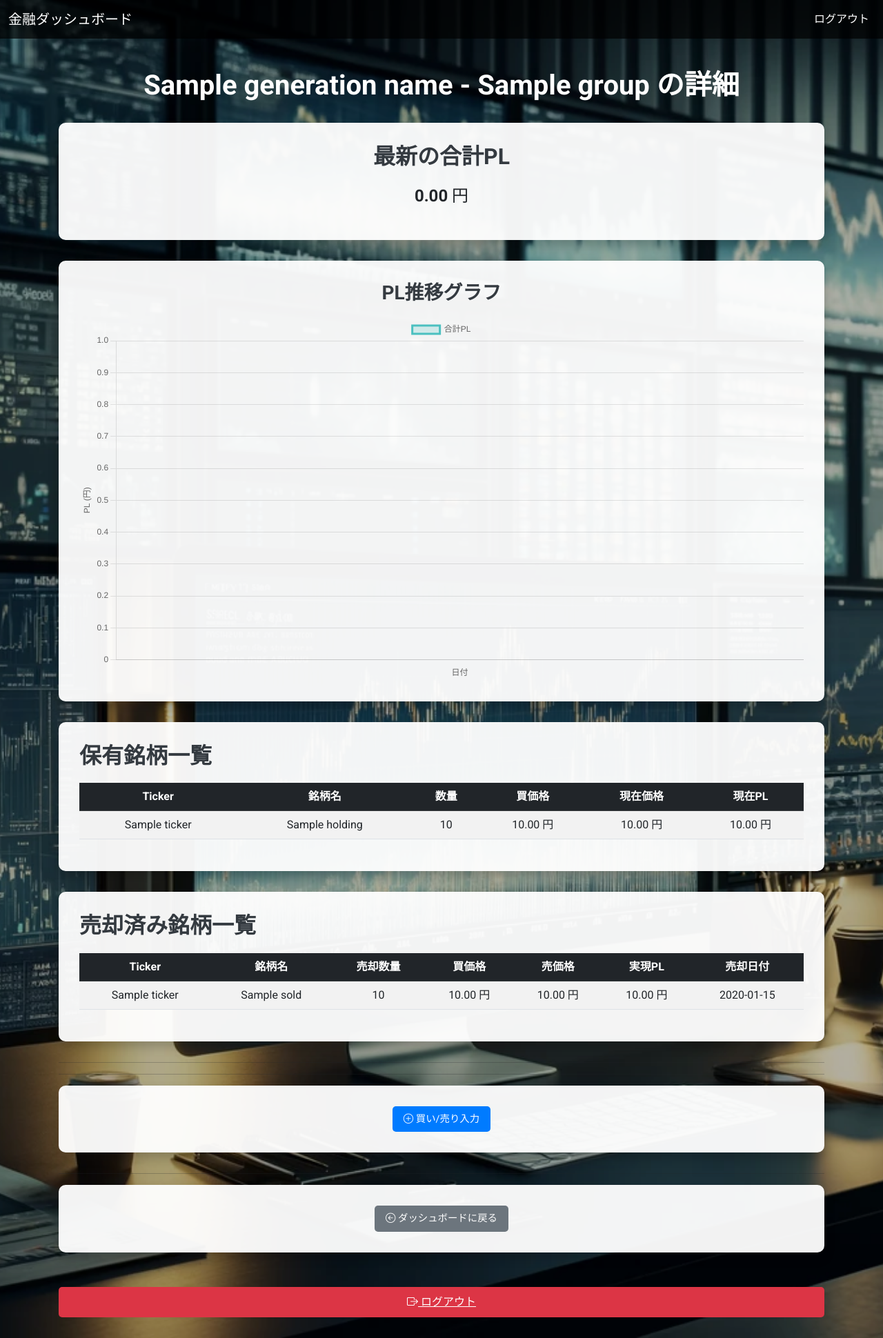
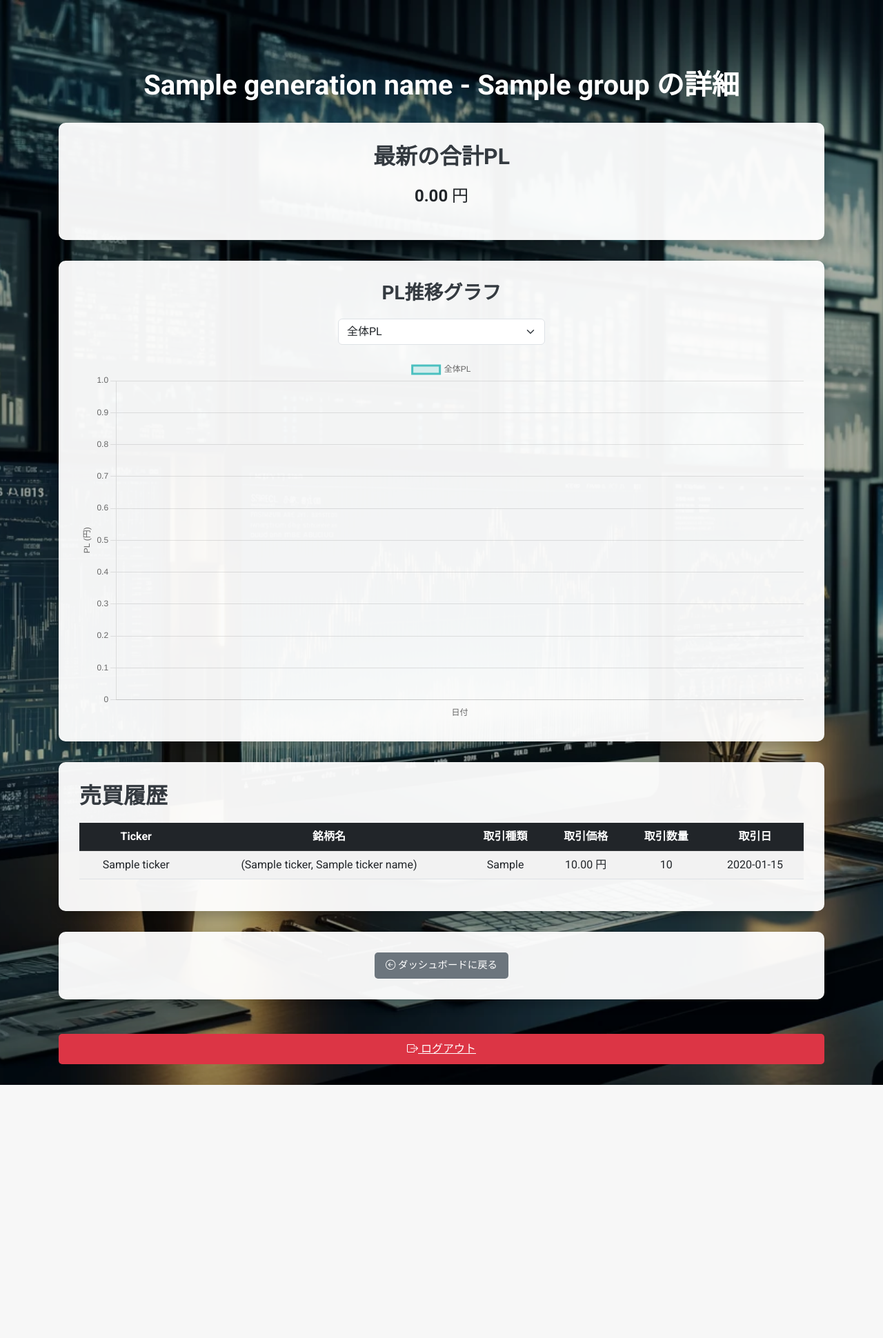
Before and after one commit to hirotoshi217/IA_PL_System, a Flask app: template templates/group_PL.html in a window 1280 px wide. Shown: the whole page at 69% size. After the commit the page ends 1573 px from the top, so only its background shows below. Run offline with Flask 3, Linux system fonts and the light colour scheme; tables that the repository leaves empty hold one stand-in row (values such as "Sample post"); the template is opened without the code that fills it: values that come from a table or form of the project are taken from there, most other values are stand-ins (such as "Sample title", 1, 10 or a date in 2020); parts of the project's set-up code (start-up, migrations or seed data) failed here and were passed over; some libraries are stand-ins or nearby versions.

Commit message:
Update group_PL.html

```diff
--- a/templates/group_PL.html
+++ b/templates/group_PL.html
@@ -1,20 +1,16 @@
-<!-- templates/group_PL.html -->
 <!DOCTYPE html>
 <html lang="ja">
 <head>
   <meta charset="UTF-8">
   <title>{{ generation_name }} - {{ group.group_name }} の詳細</title>
-  <!-- Bootstrap CSSの読み込み -->
+  <!-- Bootstrap CSS, Google Fonts, Bootstrap Icons, Chart.js の読み込み -->
   <link href="https://cdn.jsdelivr.net/npm/bootstrap@5.3.0/dist/css/bootstrap.min.css" rel="stylesheet">
-  <!-- Google Fontsの読み込み（オプション） -->
   <link href="https://fonts.googleapis.com/css2?family=Roboto:wght@400;700&display=swap" rel="stylesheet">
-  <!-- Bootstrap Iconsの読み込み（オプション） -->
   <link rel="stylesheet" href="https://cdn.jsdelivr.net/npm/bootstrap-icons@1.10.5/font/bootstrap-icons.css">
-  <!-- Chart.jsの導入 -->
   <script src="https://cdn.jsdelivr.net/npm/chart.js"></script>
   <style>
+    /* （旧版のデザインをそのまま維持） */
     body {
-      /* 背景画像の設定 */
       background-image: url("{{ url_for('static', filename='images/finance-background.jpg') }}");
       background-size: cover;
       background-position: center;
@@ -23,38 +19,30 @@
       font-family: 'Roboto', sans-serif;
       position: relative;
       margin: 0;
-      padding-top: 70px; /* ナビゲーションバーの高さ分の余白 */
+      padding-top: 70px;
     }
-
-    /* オーバーレイの追加 */
     body::before {
       content: "";
       position: absolute;
-      top: 0;
-      left: 0;
-      width: 100%;
-      height: 100%;
-      background-color: rgba(0, 0, 0, 0.3); /* 半透明の黒 */
+      top: 0; left: 0;
+      width: 100%; height: 100%;
+      background-color: rgba(0, 0, 0, 0.3);
       z-index: 1;
     }
-
     .main-container {
       position: relative;
-      z-index: 2; /* オーバーレイの上に表示 */
+      z-index: 2;
       padding: 30px 15px;
     }
-
     .page-header {
       color: #ffffff;
       text-align: center;
       margin-bottom: 30px;
     }
-
     .page-header h1 {
       font-size: 2.5rem;
       font-weight: 700;
     }
-
     .section {
       background-color: rgba(255, 255, 255, 0.95);
       padding: 30px;
@@ -62,13 +50,11 @@
       box-shadow: 0 8px 16px rgba(0, 0, 0, 0.2);
       margin-bottom: 30px;
     }
-
     .section h2, .section h3 {
       color: #343a40;
       font-weight: 700;
       margin-bottom: 20px;
     }
-
     .btn-custom {
       background-color: #007bff;
       color: #ffffff;
@@ -79,14 +65,12 @@
       transition: background-color 0.3s ease, transform 0.2s ease;
       text-decoration: none;
     }
-
     .btn-custom:hover {
       background-color: #0056b3;
       transform: translateY(-2px);
       text-decoration: none;
       color: #ffffff;
     }
-
     .btn-secondary-custom {
       background-color: #6c757d;
       color: #ffffff;
@@ -97,14 +81,12 @@
       transition: background-color 0.3s ease, transform 0.2s ease;
       text-decoration: none;
     }
-
     .btn-secondary-custom:hover {
       background-color: #5a6268;
       transform: translateY(-2px);
       text-decoration: none;
       color: #ffffff;
     }
-
     .logout-button {
       background-color: #dc3545;
       color: #ffffff;
@@ -118,7 +100,6 @@
       display: inline-block;
       margin-top: 20px;
     }
-
     .logout-button:hover {
       background-color: #c82333;
       transform: translateY(-2px);
@@ -126,66 +107,43 @@
       cursor: pointer;
       text-decoration: none;
     }
-
-    /* ナビゲーションバーのスタイル */
     .navbar-custom {
       background-color: rgba(0, 0, 0, 0.7);
     }
-
     .navbar-custom .navbar-brand,
     .navbar-custom .nav-link {
       color: #ffffff;
     }
-
     .navbar-custom .nav-link:hover {
       color: #cccccc;
     }
-
-    /* レスポンシブデザイン調整 */
     @media (max-width: 768px) {
       .page-header h1 {
         font-size: 2rem;
       }
-
       .btn-custom, .btn-secondary-custom, .logout-button {
         font-size: 0.9rem;
         padding: 8px 16px;
       }
-
       .table-responsive {
         overflow-x: auto;
       }
     }
-
-    /* テーブルのスタイル調整 */
     table {
       width: 100%;
     }
-
     th, td {
       vertical-align: middle !important;
       text-align: center;
     }
+    /* 選択バー用スタイル */
+    #datasetSelect {
+      margin-bottom: 20px;
+      max-width: 300px;
+    }
   </style>
 </head>
 <body>
-  <!-- ナビゲーションバー -->
-  <nav class="navbar navbar-expand-lg navbar-dark fixed-top navbar-custom">
-    <div class="container-fluid">
-      <a class="navbar-brand" href="{{ url_for('auth.index') }}">金融ダッシュボード</a>
-      <button class="navbar-toggler" type="button" data-bs-toggle="collapse" data-bs-target="#navbarNav"
-              aria-controls="navbarNav" aria-expanded="false" aria-label="ナビゲーションの切替">
-        <span class="navbar-toggler-icon"></span>
-      </button>
-      <div class="collapse navbar-collapse" id="navbarNav">
-        <ul class="navbar-nav ms-auto">
-          <li class="nav-item">
-            <a class="nav-link" href="{{ url_for('auth.logout') }}">ログアウト</a>
-          </li>
-        </ul>
-      </div>
-    </div>
-  </nav>
 
   <!-- メインコンテンツ -->
   <div class="main-container container">
@@ -194,14 +152,13 @@
       <h1>{{ generation_name }} - {{ group.group_name }} の詳細</h1>
     </div>
 
-    <!-- エラーメッセージや成功メッセージの表示 -->
+    <!-- エラーメッセージ／成功メッセージ -->
     {% if error %}
     <div class="alert alert-danger alert-dismissible fade show" role="alert">
       {{ error }}
       <button type="button" class="btn-close" data-bs-dismiss="alert" aria-label="閉じる"></button>
     </div>
     {% endif %}
-
     {% if success %}
     <div class="alert alert-success alert-dismissible fade show" role="alert">
       {{ success }}
@@ -218,96 +175,50 @@
     <!-- PL推移グラフ -->
     <div class="section">
       <h3 class="text-center">PL推移グラフ</h3>
+      <!-- データセット選択用ドロップダウン -->
+      <div class="d-flex justify-content-center">
+        <select id="datasetSelect" class="form-select">
+          <option value="overall" selected>全体PL</option>
+          {% for ticker, name in ticker_names.items() %}
+          <option value="{{ ticker }}">{{ name }}</option>
+          {% endfor %}
+        </select>
+      </div>
       <div class="chart-container">
         <canvas id="plChart"></canvas>
       </div>
     </div>
 
-    <!-- 保有銘柄一覧 -->
+    <!-- 売買履歴テーブル（Accept テーブル） -->
     <div class="section">
-      <h2>保有銘柄一覧</h2>
+      <h2>売買履歴</h2>
       <div class="table-responsive">
         <table class="table table-striped table-hover">
           <thead class="table-dark">
             <tr>
               <th>Ticker</th>
               <th>銘柄名</th>
-              <th>数量</th>
-              <th>買価格</th>
-              <th>現在価格</th>
-              <th>現在PL</th>
+              <th>取引種類</th>
+              <th>取引価格</th>
+              <th>取引数量</th>
+              <th>取引日</th>
             </tr>
           </thead>
           <tbody>
-            {% for holding in holdings %}
+            {% for trade in trade_history %}
             <tr>
-              <td>{{ holding.ticker }}</td>
-              <td>{{ holding.ticker_name }}</td>
-              <td>{{ holding.quantity }}</td>
-              <td>{{ "%.2f"|format(holding.buy_price) }} 円</td>
-              <td>{{ "%.2f"|format(holding.current_price) }} 円</td>
-              <td>{{ "%.2f"|format(holding.current_pl) }} 円</td>
+              <td>{{ trade.ticker }}</td>
+              <td>{{ ticker_names[trade.ticker] }}</td>
+              <td>{{ trade.request_type }}</td>
+              <td>{{ "%.2f"|format(trade.transaction_price) }} 円</td>
+              <td>{{ trade.transaction_quantity }}</td>
+              <td>{{ trade.transaction_date.strftime('%Y-%m-%d') }}</td>
             </tr>
             {% endfor %}
           </tbody>
         </table>
       </div>
     </div>
-
-    <!-- 売却済み銘柄一覧 -->
-    <div class="section">
-      <h2>売却済み銘柄一覧</h2>
-      <div class="table-responsive">
-        <table class="table table-striped table-hover">
-          <thead class="table-dark">
-            <tr>
-              <th>Ticker</th>
-              <th>銘柄名</th>
-              <th>売却数量</th>
-              <th>買価格</th>
-              <th>売価格</th>
-              <th>実現PL</th>
-              <th>売却日付</th>
-            </tr>
-          </thead>
-          <tbody>
-            {% for sold in solds %}
-            <tr>
-              <td>{{ sold.ticker }}</td>
-              <td>{{ sold.ticker_name }}</td>
-              <td>{{ sold.sold_quantity }}</td>
-              <td>{{ "%.2f"|format(sold.buy_price) }} 円</td>
-              <td>{{ "%.2f"|format(sold.sell_price) }} 円</td>
-              <td>{{ "%.2f"|format(sold.realized_pl) }} 円</td>
-              <td>{{ sold.trade_date.strftime('%Y-%m-%d') }}</td>
-            </tr>
-            {% endfor %}
-          </tbody>
-        </table>
-      </div>
-    </div>
-
-    <hr>
-
-    <!-- 編集ボタン: admin または 自分の期のユーザーのみ表示 -->
-    {% if current_user.role == 'admin' or current_user.generation_id == generation_id %}
-    <div class="section text-center">
-      <a href="{{ url_for('trade.group_bs_edit', generation_id=generation_id, group_id=group.group_id) }}" class="btn btn-custom">
-        <i class="bi bi-pencil-square"></i> 保有銘柄と売却済み銘柄を編集
-      </a>
-    </div>
-    {% endif %}
-
-    <hr>
-
-    <!-- 売買入力ページへのリンク -->
-    <div class="section text-center">
-      <a href="{{ url_for('trade.bs_input', generation_id=generation_id, group_id=group.group_id) }}" class="btn btn-custom">
-        <i class="bi bi-plus-circle"></i> 買い/売り入力
-      </a>
-    </div>
-
-    <hr>
 
     <!-- ダッシュボードへ戻る -->
     <div class="section text-center">
@@ -324,54 +235,79 @@
     </div>
   </div>
 
-  <!-- グラフ描画用のJavaScript -->
+  <!-- グラフ描画用JavaScript -->
   <script>
-    // テンプレートから渡されたデータをJavaScript変数に格納
-    const chartDates = {{ chart_dates | tojson }};
-    const chartPL = {{ chart_pl | tojson }};
+    // Chart.js のグラフ描画
+    const overallDates = {{ chart_dates | tojson }};
+    const overallPL = {{ chart_pl | tojson }};
+    // 個別銘柄のPL履歴（dict形式）を取得
+    const stockHistory = {{ group_each_stock_history | tojson }};
+    // 銘柄名マッピング
+    const tickerNames = {{ ticker_names | tojson }};
 
-    // Chart.jsでグラフを描画
+    // 初期データは全体PL
     const ctx = document.getElementById('plChart').getContext('2d');
-    const plChart = new Chart(ctx, {
-        type: 'line',
-        data: {
-            labels: chartDates,
-            datasets: [{
-                label: '合計PL',
-                data: chartPL,
+    let currentDataset = {
+      label: '全体PL',
+      data: overallPL,
       borderColor: 'rgba(75, 192, 192, 1)',
       backgroundColor: 'rgba(75, 192, 192, 0.2)',
       fill: true,
       tension: 0.1
-            }]
+    };
+
+    const plChart = new Chart(ctx, {
+      type: 'line',
+      data: {
+        labels: overallDates,
+        datasets: [ currentDataset ]
       },
       options: {
         responsive: true,
         plugins: {
-              legend: {
-                position: 'top',
-              },
-              title: {
-                display: false,
-                text: 'PL推移グラフ'
-              }
+          legend: { position: 'top' },
+          title: { display: false, text: 'PL推移グラフ' }
         },
         scales: {
-                x: {
-                    title: {
-                        display: true,
-                        text: '日付'
-                    }
-                },
-                y: {
-                    title: {
-                        display: true,
-                        text: 'PL (円)'
-                    },
-                    beginAtZero: true
+          x: { title: { display: true, text: '日付' } },
+          y: { title: { display: true, text: 'PL (円)' }, beginAtZero: true }
         }
       }
+    });
+
+    // データセット切替用の処理
+    document.getElementById('datasetSelect').addEventListener('change', function() {
+      const selected = this.value;
+      let newDataset;
+      let newLabels;
+
+      if (selected === 'overall') {
+        newDataset = {
+          label: '全体PL',
+          data: overallPL,
+          borderColor: 'rgba(75, 192, 192, 1)',
+          backgroundColor: 'rgba(75, 192, 192, 0.2)',
+          fill: true,
+          tension: 0.1
+        };
+        newLabels = overallDates;
+      } else {
+        // 個別銘柄の場合
+        const history = stockHistory[selected] || [];
+        newLabels = history.map(item => item.date);
+        const newData = history.map(item => item.pl);
+        newDataset = {
+          label: tickerNames[selected] || selected,
+          data: newData,
+          borderColor: 'rgba(255, 99, 132, 1)',
+          backgroundColor: 'rgba(255, 99, 132, 0.2)',
+          fill: true,
+          tension: 0.1
+        };
       }
+      plChart.data.labels = newLabels;
+      plChart.data.datasets = [ newDataset ];
+      plChart.update();
     });
   </script>
 
```
Lines whose indentation alone changed are shown as unchanged.
